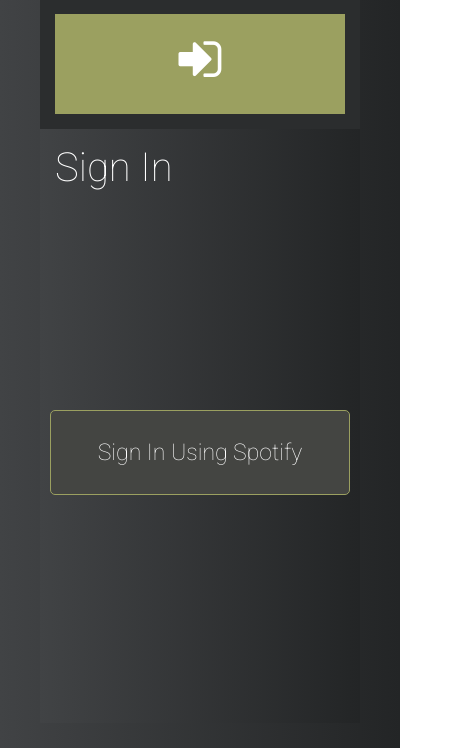
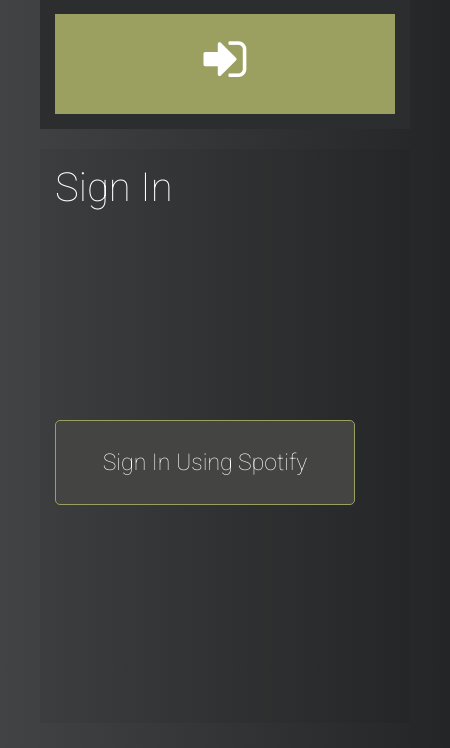
Before and after one commit to artur-cyshk/Spotify-search, a React app: page /search#/login in a window 390 px wide. Shown: the part 96-844 px from the top of the page, 450 px wide, since content can reach past the window. Built offline with nearby package versions, Linux system fonts and the light colour scheme; what spotify-web-api-js would draw is missing.

Commit message:
some style changing

```diff
--- a/client/styles/colors.less
+++ b/client/styles/colors.less
@@ -9,4 +9,5 @@
 @darkWhite: #dad4d4;
 @green: #60a082;
 @blackWithTransparent: rgba(0, 0, 0, 0.74);
+@blackWithLightTransparent: rgba(0, 0, 0, 0.05);
 @grey: grey;
--- a/client/styles/currentPlaying.less
+++ b/client/styles/currentPlaying.less
@@ -3,6 +3,7 @@
 .current-playing {
 	height: 100%;
 	display: flex;
+	width: 100%;
 	flex-direction: column;
 	color: @darkWhite;
 
@@ -60,12 +61,12 @@
 			    display: flex;
 			    position: relative;
 			    align-items: center;
-			    max-height: 300px;
+			    height: 250px;
 			    justify-content: center;
 
 				& > img {
-				    max-height: 300px;
 				    object-fit: contain;
+				    height: 100%;
 				    border-radius: 50%;
 				}
 			}
--- a/client/styles/main.less
+++ b/client/styles/main.less
@@ -1,11 +1,12 @@
+@import './media.less';
 @import './colors.less';
-@import './media.less';
 
 body, html {
 	margin: 0;
 	padding: 0;
 	height: 100%;
 	min-height: 690px;
+	background: @black;
 	font-family: 'Roboto', sans-serif;
 	*  {
 		box-sizing: border-box;
@@ -24,7 +25,7 @@
 	display: flex;
 	padding: 25px 40px;
 	min-height: 100%;
-	min-width: 400px;
+	min-width: 450px;
 	background: @blackGradient;
 
 	& > main {
@@ -48,7 +49,7 @@
 		    right: 0;
 		    top: 0;
 		    bottom: 0;
-		    background: @blackGradient;
+		    background: @blackWithLightTransparent;
 		    overflow: hidden;
 		    position: absolute;
 
--- a/client/styles/media.less
+++ b/client/styles/media.less
@@ -3,10 +3,9 @@
 @media (max-width: 768px) {
 	#root > main {
 		flex-direction: column;
-		& > .left-side-bar {
-			position: absolute;
+		& > div.left-side-bar {
+			position: relative;
 			height: 200px;
-			width: 100%;
 
 			& > div.logo {
 				width: 100%;
@@ -46,9 +45,12 @@
 		}
 
 		& > div.content {
-			top: 200px;
+		    display: flex;
+    		flex: 1;
+			margin-left: 0;
+			margin-top: 20px;
 			left: 0;
-			margin: 0;
+			position: relative;
 		}
 
 		.track-info {
--- a/client/styles/search.less
+++ b/client/styles/search.less
@@ -2,6 +2,7 @@
 
 .search-wrapper {
 	height: 100%;
+	width: 100%;
 	display: flex;
 	flex-direction: column;
 	color: @darkWhite;
--- a/server/config.js
+++ b/server/config.js
@@ -2,7 +2,7 @@
     spotifyData: {
         CLIENT_ID: '83b59964e5284c788e0a04480b4122c5',
         CLIENT_SECRET: '9d1691cfd7d24ba4b2fa70defaf4949d',
-       	REDIRECT_URI: 'https://spotify-searcher.herokuapp.com/callback'
+       	REDIRECT_URI: 'http://localhost:3000/callback'
     },
     port: 3000
 };
```
